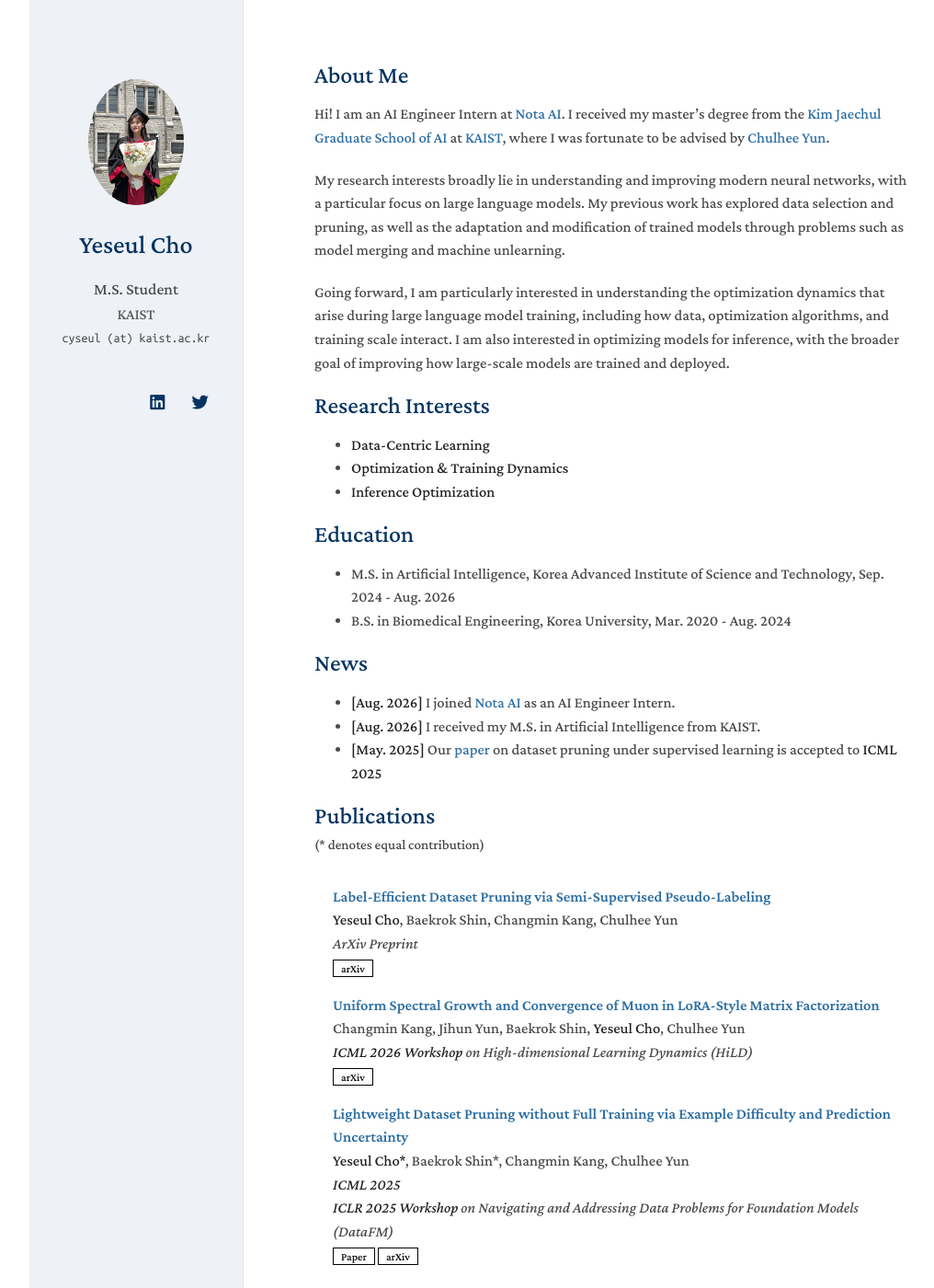
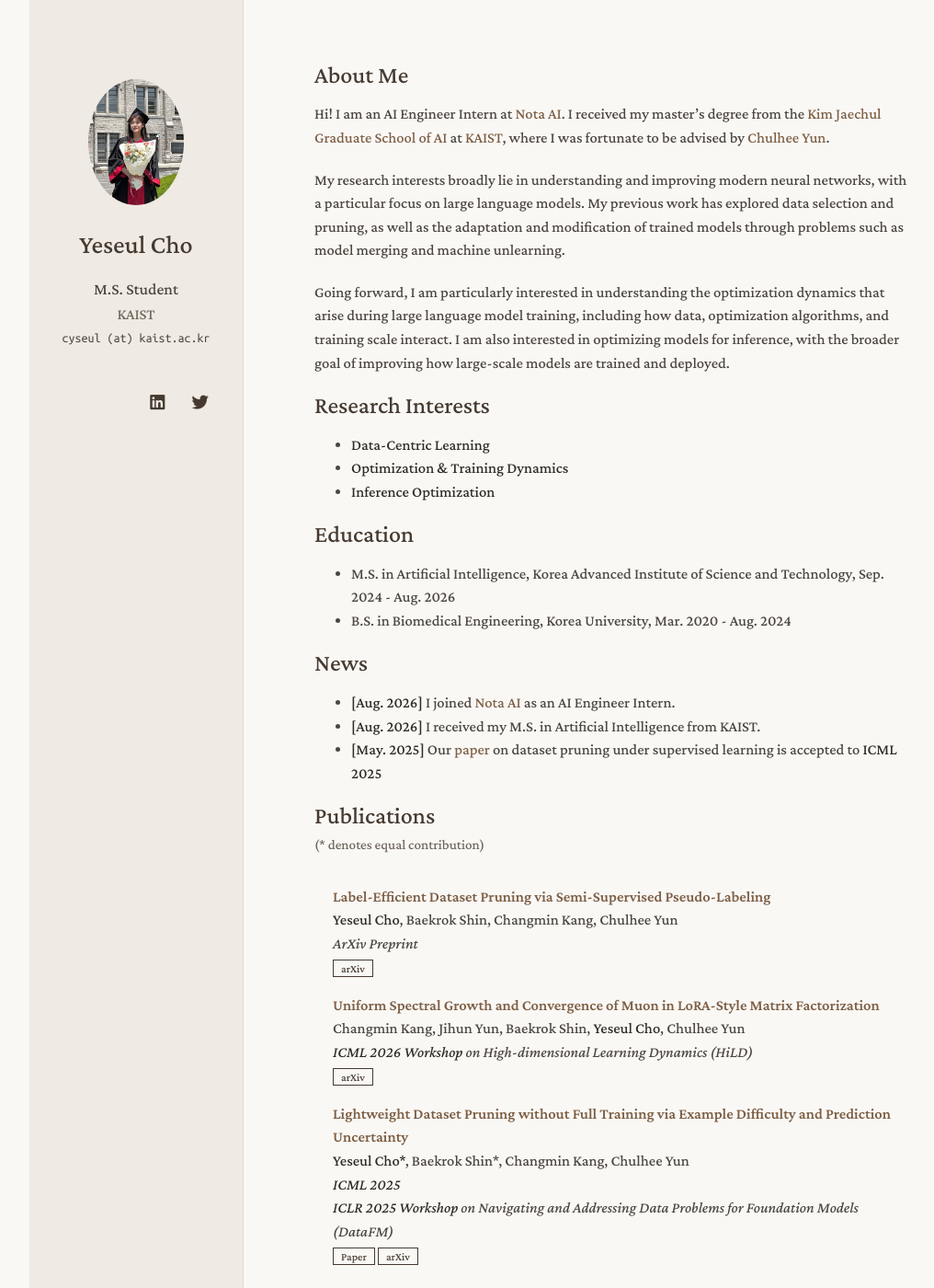
Before and after one commit to cyseul/cyseul.github.io, a Jekyll site: the page built from index.md, in a window 1280 px wide and 1400 px high. Shown: the whole window at 92% size, without its empty margins (128-1144 px from the left). Built offline with Jekyll 4.4.1, drawn with Linux system fonts in a browser that asks for light colours; nearby versions of some CDN libraries; a style sheet for code colours, icons or effects is not loaded; our own code applies the rules of GitHub Pages for plain Markdown files.

Commit message:
26.09.19 update
Switch the palette from white/navy to beige/brown (Stone & Cocoa)

Ground #ffffff -> #faf8f5, body text #4a4a4a -> #4c463f, headings and
social icons #043361 -> #453a30, links #2c6ea3/#1a4d75 -> #7d5f45/#56402c,
strong #222 -> #2f2a25, autocolor #595959 -> #6f665c, profile rail
#eef1f5/#dfe3e9 -> #efeae3/#e0d9cf. Hairlines and the code background
warmed to match; publication buttons and theme color follow the accent.
Body text stays AAA (8.8:1) and links match the previous AA level.

Kept as one commit so it can be reverted in a single step.

Co-Authored-By: Claude Opus 5 (1M context) <noreply@anthropic.com>

```diff
--- a/_includes/publications.md
+++ b/_includes/publications.md
@@ -1,5 +1,5 @@
 <h2 id="publications" style="margin-bottom: 5px;">Publications</h2>
-<small style="display:block; margin-top: 5px; margin-bottom: 0px; font-size: 15px; color: #444;">(* denotes equal contribution)</small>
+<small style="display:block; margin-top: 5px; margin-bottom: 0px; font-size: 15px; color: #6f665c;">(* denotes equal contribution)</small>
 
 <div class="publications">
 <ol class="bibliography">
--- a/_sass/minimal-light-no-dark-mode.scss
+++ b/_sass/minimal-light-no-dark-mode.scss
@@ -7,7 +7,7 @@
   height:2.4rem;
   width:2.4rem;
   background-color:transparent;
-  color:#043361!important;
+  color:#453a30!important;
   border-radius:100%;
   text-align:center;
   font-size:1.15rem;
@@ -116,7 +116,7 @@ email {
 .icon-button:hover .icon-twitter,.icon-button:hover .icon-facebook,.icon-button:hover .icon-github,.icon-button:hover .icon-linkedin{color:white}
 
 autocolor{
-  color:#595959;
+  color:#6f665c;
 }
 
 lightonly {
@@ -183,18 +183,18 @@ papertitle {
 
 h3, h4, h5, h6 {
   font-weight: 600;
-  color:#043361;
+  color:#453a30;
   margin:0 0 20px;
 }
 
 h1 {
   font-weight: 500;
-  color:#043361;
+  color:#453a30;
   margin:0 0 20px;
 }
 
 h2 {
-  color:#043361;
+  color:#453a30;
   font-weight: 500;
   margin:2px 0px 15px;
   font-size: 157%;
@@ -213,23 +213,23 @@ h1 {
 }
 
 a {
-  color:#2c6ea3;
+  color:#7d5f45;
   text-decoration:none;
 }
 
 a:hover {
-  color:#1a4d75;
+  color:#56402c;
 }
 
 a small {
   font-size:11px;
-  color:#777;
+  color:#78706a;
   margin-top:-0.3em;
   display:block;
 }
 
 a:hover small {
-  color:#777;
+  color:#78706a;
 }
 
 .wrapper {
@@ -238,7 +238,7 @@ a:hover small {
 }
 
 blockquote {
-  border-left:1px solid #e5e5e5;
+  border-left:1px solid #e5ded4;
   margin:0;
   padding:0 0 0 20px;
   font-style:italic;
@@ -252,9 +252,9 @@ code, pre {
 pre {
   max-width:500px;
   padding:8px 15px;
-  background: #f8f8f8;
+  background: #f3efe8;
   border-radius:5px;
-  border:1px solid #e5e5e5;
+  border:1px solid #e5ded4;
   overflow-x: auto;
 }
 
@@ -266,7 +266,7 @@ table {
 th, td {
   text-align:left;
   padding:5px 10px;
-  border-bottom:1px solid #e5e5e5;
+  border-bottom:1px solid #e5ded4;
 }
 
 dt {
@@ -291,9 +291,9 @@ header {
   text-align:center;
   top:0;
   bottom:0;
-  background:#eef1f5;
-  box-shadow:-100vw 0 0 #eef1f5;
-  border-right:1px solid #dfe3e9;
+  background:#efeae3;
+  box-shadow:-100vw 0 0 #efeae3;
+  border-right:1px solid #e0d9cf;
 }
 
 
@@ -342,7 +342,7 @@ header ul a:active {
 }
 
 strong {
-  color:#222;
+  color:#2f2a25;
   font-weight:500;
 }
 
@@ -354,7 +354,7 @@ header ul li + li + li {
 header ul a strong {
   font-size:14px;
   display:block;
-  color:#222;
+  color:#2f2a25;
 }
 
 section {
@@ -370,7 +370,7 @@ small {
 
 hr {
   border:0;
-  background:#e5e5e5;
+  background:#e5ded4;
   height:1px;
   margin:0 0 20px;
 }
@@ -410,7 +410,7 @@ footer {
   }
 
   section {
-    border:1px solid #e5e5e5;
+    border:1px solid #e5ded4;
     border-width:1px 0;
     padding:20px 0;
     margin:0 0 20px;
--- a/_sass/minimal-light.scss
+++ b/_sass/minimal-light.scss
@@ -7,7 +7,7 @@
   height:2.4rem;
   width:2.4rem;
   background-color:transparent;
-  color:#043361!important;
+  color:#453a30!important;
   border-radius:100%;
   text-align:center;
   font-size:1.15rem;
@@ -138,7 +138,7 @@ email {
 .icon-button:hover .icon-twitter,.icon-button:hover .icon-facebook,.icon-button:hover .icon-github,.icon-button:hover .icon-linkedin{color:white}
 
 autocolor{
-  color:#595959;
+  color:#6f665c;
 }
 
 lightonly {
@@ -230,18 +230,18 @@ papertitle {
 
 h3, h4, h5, h6 {
   font-weight: 600;
-  color:#043361;
+  color:#453a30;
   margin:0 0 20px;
 }
 
 h1 {
   font-weight: 500;
-  color:#043361;
+  color:#453a30;
   margin:0 0 20px;
 }
 
 h2 {
-  color:#043361;
+  color:#453a30;
   font-weight: 500;
   margin:2px 0px 15px;
   font-size: 157%;
@@ -270,12 +270,12 @@ h1 {
 }
 
 a {
-  color:#2c6ea3;
+  color:#7d5f45;
   text-decoration:none;
 }
 
 a:hover {
-  color:#1a4d75;
+  color:#56402c;
 }
 
 @media (prefers-color-scheme: dark) {
@@ -364,9 +364,9 @@ header {
   text-align:center;
   top:0;
   bottom:0;
-  background:#eef1f5;
-  box-shadow:-100vw 0 0 #eef1f5;
-  border-right:1px solid #dfe3e9;
+  background:#efeae3;
+  box-shadow:-100vw 0 0 #efeae3;
+  border-right:1px solid #e0d9cf;
 }
 
 @media (prefers-color-scheme: dark) {
@@ -423,7 +423,7 @@ header ul a:active {
 }
 
 strong {
-  color:#222;
+  color:#2f2a25;
   font-weight:500;
 }
 
@@ -441,7 +441,7 @@ header ul li + li + li {
 header ul a strong {
   font-size:14px;
   display:block;
-  color:#222;
+  color:#2f2a25;
 }
 
 section {
--- a/assets/css/font.css
+++ b/assets/css/font.css
@@ -2,9 +2,9 @@
 @import url('https://fonts.googleapis.com/css2?family=Ubuntu+Mono&display=swap');
 
 body {
-  background-color: #fff;
+  background-color: #faf8f5;
   padding:0px;
   font: 500 16.5px/1.55 Crimson Pro, serif;
-  color:#4a4a4a;
+  color:#4c463f;
   margin:0
 }
--- a/assets/css/publications-no-dark-mode.css
+++ b/assets/css/publications-no-dark-mode.css
@@ -18,7 +18,7 @@
     box-shadow: 0 2px 5px 0 rgb(0 0 0 / 16%), 0 2px 10px 0 rgb(0 0 0 / 12%);
 }
 
-:root { --global-bg-color: #ffffff; --global-code-bg-color: rgba(181, 9, 172, 0.05); --global-text-color: #000000; --global-text-color-light: #828282; --global-theme-color: #002D72; --global-hover-color: #ffb81c; --global-footer-bg-color: #1c1c1c; --global-footer-text-color: #e8e8e8; --global-footer-link-color: #ffffff; --global-distill-app-color: #828282; }
+:root { --global-bg-color: #faf8f5; --global-code-bg-color: rgba(181, 9, 172, 0.05); --global-text-color: #4c463f; --global-text-color-light: #828282; --global-theme-color: #56402c; --global-hover-color: #ffb81c; --global-footer-bg-color: #1c1c1c; --global-footer-text-color: #e8e8e8; --global-footer-link-color: #ffffff; --global-distill-app-color: #828282; }
 
 blockquote { background: var(--global-bg-color); border-left: 2px solid var(--global-theme-color); margin: 1.5em 10px; padding: 0.5em 10px; font-size: 1.2rem; }
 
@@ -32,7 +32,7 @@ blockquote { background: var(--global-bg-color); border-left: 2px solid var(--gl
 
 .publications h2 span { font-size: 1.5rem; }
 
-.publications h2.year { color: #e8e8e8; border-top: 1px solid #e8e8e8; margin-top: 2rem; margin-bottom: 0rem; text-align: right; }
+.publications h2.year { color: #ded6ca; border-top: 1px solid #ded6ca; margin-top: 2rem; margin-bottom: 0rem; text-align: right; }
 
 .publications ol.bibliography { list-style: none; padding: 0; margin-top: 0; }
 
@@ -56,7 +56,7 @@ blockquote { background: var(--global-bg-color); border-left: 2px solid var(--gl
 
 .publications ol.bibliography li .author > em { border-bottom: 1px solid; font-style: normal; }
 
-.publications ol.bibliography li .links a.btn { color: #000000; border: 1px solid #000000; padding-left: 0.5rem; padding-right: 0.5rem; padding-top: 0.1rem; padding-bottom: 0.1rem; }
+.publications ol.bibliography li .links a.btn { color: #453a30; border: 1px solid #453a30; padding-left: 0.5rem; padding-right: 0.5rem; padding-top: 0.1rem; padding-bottom: 0.1rem; }
 
 .publications ol.bibliography li .links a.btn:hover { color: var(--global-theme-color); border-color: var(--global-theme-color); }
 
```
